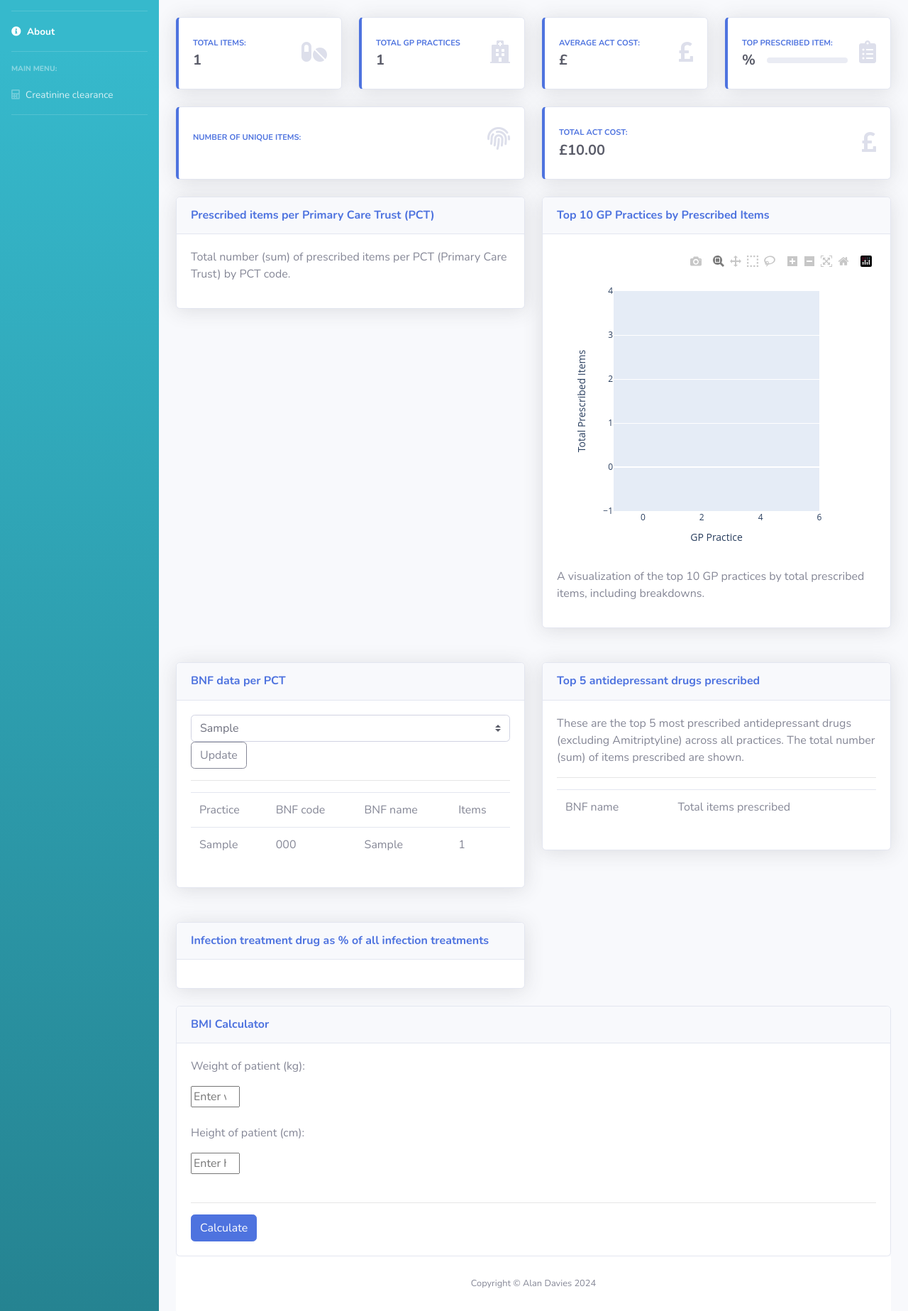
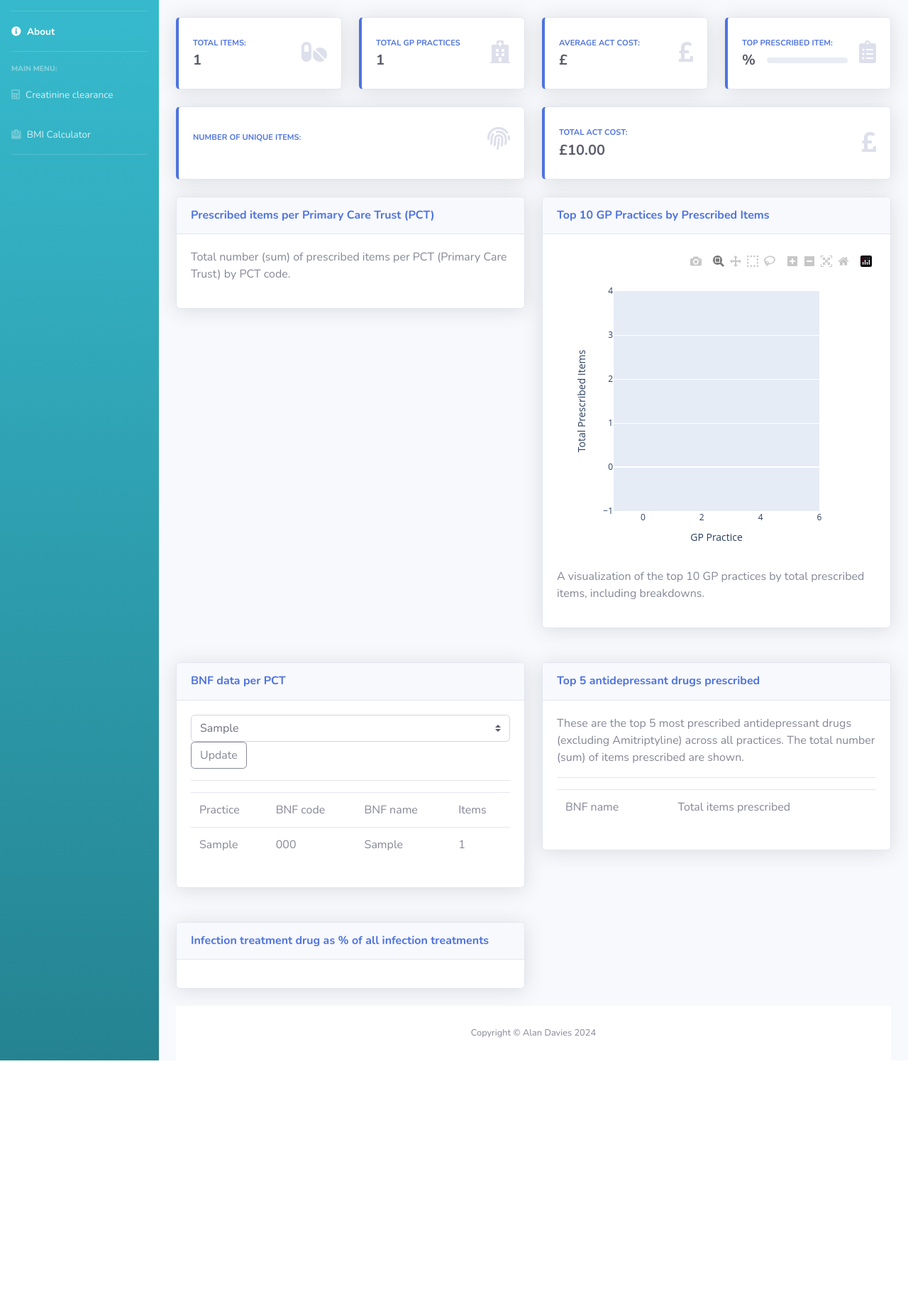
Before and after one commit to harryc898/group_lima, a Flask app: page /dashboard/home/ in a window 1280 px wide. Shown: the part 128-1975 px from the top of the page at 71% size. After the commit the page ends 1622 px from the top, so only its background shows below. Run offline with Flask 3, Linux system fonts and the light colour scheme; tables that the repository leaves empty hold one stand-in row (values such as "Sample post"); some libraries are stand-ins or nearby versions.

Commit message:
Should all work now!!!

```diff
--- a/app/static/css/abx.css
+++ b/app/static/css/abx.css
@@ -47,6 +47,23 @@
     font-size: x-large;
 }
 
+#bmi-calc {
+    display: none; /* Ensure it is hidden by default */
+    position: fixed;
+    top: 50%;
+    left: 50%;
+    transform: translate(-50%, -50%);
+    z-index: 1001;
+    background: white;
+    padding: 20px;
+    border-radius: 8px;
+    box-shadow: 0 4px 6px rgba(0, 0, 0, 0.1);
+    width: 300px;
+    height: auto;
+    border: 1px solid black;
+}
+
+
 #about-box{
     position:absolute;
     top:2%;
--- a/app/static/js/popup.js
+++ b/app/static/js/popup.js
@@ -13,7 +13,7 @@
     popup.mask = document.getElementById("page-mask");
     popup.entryFormPopup = document.getElementById("creat-calc");
     popup.aboutPopup = document.getElementById("about-box");
-
+    popup.bmiCalcPopup = document.getElementById("bmi-calc");
     // display the popup mask
     popup.showMask = function()
     {
@@ -43,6 +43,24 @@
         this.entryFormPopup.style.display = "none";
     }
 
+    popup.showBMICalcFormPopup = function()
+    {
+       console.log("BMI Popup function called!"); // Debugging log
+       this.showMask();
+        if (this.bmiCalcPopup) {
+        this.bmiCalcPopup.style.display = "block";
+        this.positionDialogue(this.bmiCalcPopup);
+        } else {
+            console.error("BMI Calculator popup element not found");
+            }
+        }
+
+     popup.hideBMICalcFormPopup = function()
+    {
+        this.hideMask();
+        this.bmiCalcPopup.style.display = "none";
+    }
+
     // show the about popup
     popup.showAboutPopup = function()
     {
--- a/app/templates/dashboard/index.html
+++ b/app/templates/dashboard/index.html
@@ -84,6 +84,13 @@
             <span>Creatinine clearance</span>
           </div>
         </li>
+
+         <li class="nav-item">
+        <div class="nav-link" onclick="popup.showBMICalcFormPopup();">
+            <i class="fas fa-weight"></i>
+            <span>BMI Calculator</span>
+        </div>
+    </li>
 
         <!-- Divider -->
         <hr class="sidebar-divider">
@@ -460,28 +467,22 @@
               </div>
 
 
-        <div id="bmi-calc">
-  <div class="card">
-      <div class="card-header py-3">
-        <h6 class="m-0 font-weight-bold text-primary">BMI Calculator</h6>
-      </div>
-      <div class="card-body">
-          <div id="bmi-calc-left-column">
-              <p>Weight of patient (kg):</p>
-              <input type="number" min="1" max="500" name="patients-weight" id="weight" placeholder="Enter weight in kg" required>
-              <br /><br />
-              <p>Height of patient (cm):</p>
-              <input type="number" min="50" max="250" name="patients-height" id="height" placeholder="Enter height in cm" required>
-              <br /><br />
-              <hr />
-              <button type="button" class="btn btn-primary" onclick="calculateBMI()">Calculate</button>
-          </div>
-          <div id="bmi-calc-right-column">
-              <div id="bmiResult" class="result"></div>
-          </div>
-      </div>
-  </div>
-</div>
+              <div id="bmi-calc" class="popup-container" style="display: none;">
+                <div class="popup-content">
+                  <span class="close" onclick="popup.hideBMICalcFormPopup();">&times;</span>
+                     <h2>BMI Calculator</h2>
+                      <form>
+                    <label for="weight">Weight (kg):</label>
+                        <input type="number" id="weight" name="weight">
+
+                    <label for="height">Height (m):</label>
+                        <input type="number" id="height" name="height">
+
+                      <button type="button" onclick="calculateBMI()">Calculate</button>
+                    </form>
+                  <p id="bmiResult"></p>
+                  </div>
+              </div>
 
           <!-- JavaScript Validation Logic -->
           <script>
```
